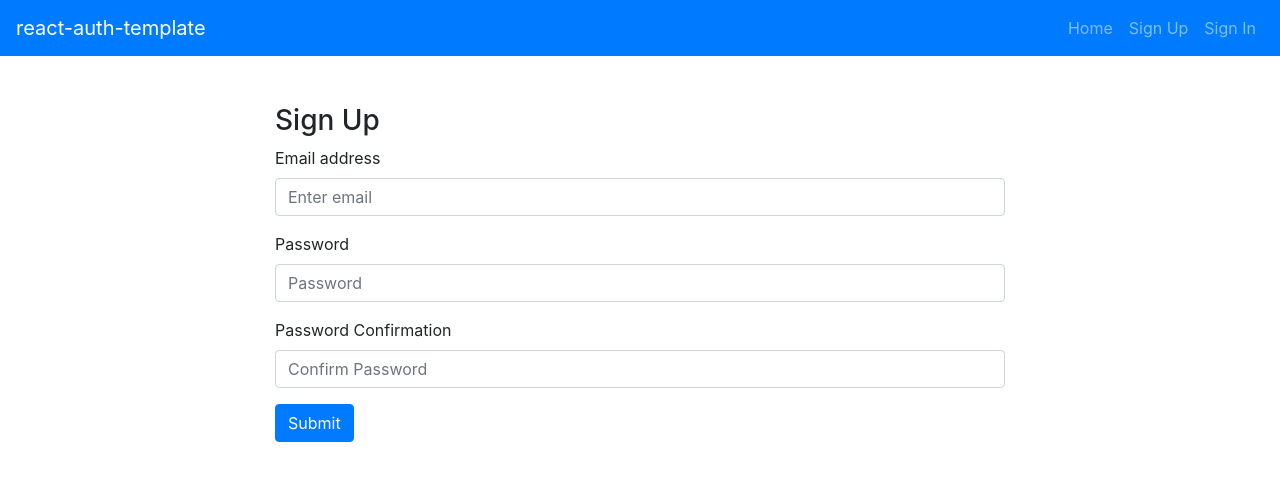
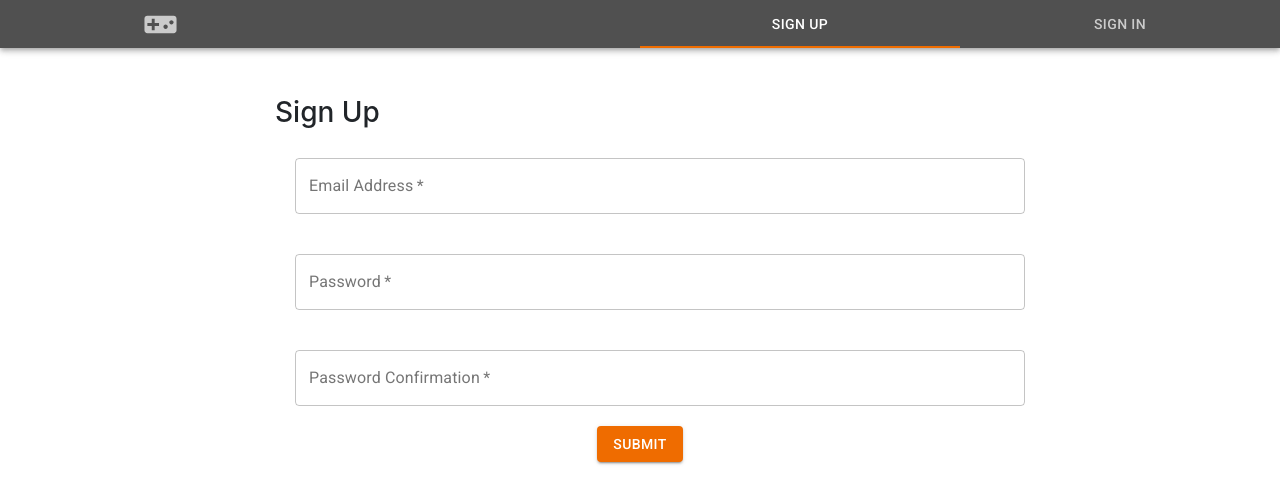
Before and after one commit to TavvyCat/video-games-client, a React app: page /#/sign-up in a window 1280 px wide. Shown: the top 504 px of the page. Built offline with nearby package versions, Linux system fonts and the light colour scheme.

Commit message:
First day work
Added games api calls. Added Material UI styling.

```diff
--- a/package.json
+++ b/package.json
@@ -4,6 +4,8 @@
   "version": "0.1.0",
   "private": true,
   "dependencies": {
+    "@material-ui/core": "^4.11.2",
+    "@material-ui/icons": "^4.11.2",
     "autoprefixer": "7.1.6",
     "axios": "^0.18.0",
     "bootstrap": "^4.3.1",
--- a/public/index.html
+++ b/public/index.html
@@ -10,8 +10,9 @@ unless you know exactly what you're doing! -->
 
     <link rel="manifest" href="%PUBLIC_URL%/manifest.json">
     <link rel="shortcut icon" href="%PUBLIC_URL%/favicon.ico">
+    <link rel="stylesheet" href="https://fonts.googleapis.com/css?family=Roboto:300,400,500,700&display=swap" />
 
-    <title>React App</title>
+    <title>Video Games</title>
   </head>
   <body>
     <noscript>
--- a/src/App.js
+++ b/src/App.js
@@ -62,7 +62,7 @@ class App extends Component {
           <AuthenticatedRoute user={user} path='/sign-out' render={() => (
             <SignOut msgAlert={this.msgAlert} clearUser={this.clearUser} user={user} />
           )} />
-          <AuthenticatedRoute user={user} path='/change-password' render={() => (
+          <AuthenticatedRoute user={user} path='/change-pw' render={() => (
             <ChangePassword msgAlert={this.msgAlert} user={user} />
           )} />
         </main>
--- a/src/components/ChangePassword/ChangePassword.js
+++ b/src/components/ChangePassword/ChangePassword.js
@@ -4,8 +4,7 @@ import { withRouter } from 'react-router-dom'
 import { changePassword } from '../../api/auth'
 import messages from '../AutoDismissAlert/messages'
 
-import Form from 'react-bootstrap/Form'
-import Button from 'react-bootstrap/Button'
+import { TextField, Button } from '@material-ui/core'
 
 class ChangePassword extends Component {
   constructor () {
@@ -50,36 +49,39 @@ class ChangePassword extends Component {
       <div className="row">
         <div className="col-sm-10 col-md-8 mx-auto mt-5">
           <h3>Change Password</h3>
-          <Form onSubmit={this.onChangePassword}>
-            <Form.Group controlId="oldPassword">
-              <Form.Label>Old password</Form.Label>
-              <Form.Control
+          <form onSubmit={this.onSignIn} style={{ textAlign: 'center' }}>
+            <TextField
+              label="Old Password"
               required
+              style={{ margin: 20 }}
+              type="email"
               name="oldPassword"
               value={oldPassword}
-                type="password"
               placeholder="Old Password"
+              fullWidth
+              variant='outlined'
               onChange={this.handleChange}
             />
-            </Form.Group>
-            <Form.Group controlId="newPassword">
-              <Form.Label>New Password</Form.Label>
-              <Form.Control
+            <TextField
+              label="New Password"
               required
+              style={{ margin: 20 }}
               name="newPassword"
               value={newPassword}
               type="password"
               placeholder="New Password"
+              fullWidth
+              variant='outlined'
               onChange={this.handleChange}
             />
-            </Form.Group>
             <Button
-              variant="primary"
-              type="submit"
+              color='secondary'
+              variant='contained'
+              type='submit'
             >
               Submit
             </Button>
-          </Form>
+          </form>
         </div>
       </div>
     )
--- a/src/components/Header/Header.js
+++ b/src/components/Header/Header.js
@@ -1,41 +1,35 @@
-import React, { Fragment } from 'react'
-import Nav from 'react-bootstrap/Nav'
-import Navbar from 'react-bootstrap/Navbar'
+import { AppBar, Tab, Tabs } from '@material-ui/core'
+import VideogameAssetIcon from '@material-ui/icons/VideogameAsset'
+import React, { useState } from 'react'
+import { withRouter } from 'react-router-dom'
 
-const authenticatedOptions = (
-  <Fragment>
-    <Nav.Link href="#change-password">Change Password</Nav.Link>
-    <Nav.Link href="#sign-out">Sign Out</Nav.Link>
-  </Fragment>
-)
+const Header = ({ user, history }) => {
+  const [value, setValue] = useState(history.location.pathname)
+  // const allTabs = ['/', '/change-pw', '/sign-out', '/sign-up', '/sign-in']
 
-const unauthenticatedOptions = (
-  <Fragment>
-    <Nav.Link href="#sign-up">Sign Up</Nav.Link>
-    <Nav.Link href="#sign-in">Sign In</Nav.Link>
-  </Fragment>
-)
+  const handleChange = (event, value) => {
+    setValue(value)
+    history.push(value)
+  }
 
-const alwaysOptions = (
-  <Fragment>
-    <Nav.Link href="#/">Home</Nav.Link>
-  </Fragment>
-)
+  return (
+    <AppBar position="static" >
+      <Tabs
+        variant="fullWidth"
+        value={value}
+        onChange={handleChange}
+        aria-label="nav tabs"
+      >
+        <Tab icon={<VideogameAssetIcon fontSize="large" />} value="/" />
+        <Tab disabled/>
+        <Tab label="Change Password" value="/change-pw" style={user ? { 'display': 'inline-flex' } : { 'display': 'none' }} />
+        <Tab label="Sign Out" value="/sign-out" style={user ? { 'display': 'inline-flex' } : { 'display': 'none' }} />
+        <Tab label="Sign Up" value="/sign-up" style={user ? { 'display': 'none' } : { 'display': 'inline-flex' }} />
+        <Tab label="Sign In" value="/sign-in" style={user ? { 'display': 'none' } : { 'display': 'inline-flex' }} />
+        {/* <LinkTab label="Change Password" href="#change-pw" {...a11yProps(0)} /> */}
+      </Tabs>
+    </AppBar>
+  )
+}
 
-const Header = ({ user }) => (
-  <Navbar bg="primary" variant="dark" expand="md">
-    <Navbar.Brand href="#">
-      react-auth-template
-    </Navbar.Brand>
-    <Navbar.Toggle aria-controls="basic-navbar-nav" />
-    <Navbar.Collapse id="basic-navbar-nav">
-      <Nav className="ml-auto">
-        { user && <span className="navbar-text mr-2">Welcome, {user.email}</span>}
-        { alwaysOptions }
-        { user ? authenticatedOptions : unauthenticatedOptions }
-      </Nav>
-    </Navbar.Collapse>
-  </Navbar>
-)
-
-export default Header
+export default withRouter(Header)
--- a/src/components/SignIn/SignIn.js
+++ b/src/components/SignIn/SignIn.js
@@ -4,8 +4,7 @@ import { withRouter } from 'react-router-dom'
 import { signIn } from '../../api/auth'
 import messages from '../AutoDismissAlert/messages'
 
-import Form from 'react-bootstrap/Form'
-import Button from 'react-bootstrap/Button'
+import { Button, TextField } from '@material-ui/core'
 
 class SignIn extends Component {
   constructor () {
@@ -51,36 +50,39 @@ class SignIn extends Component {
       <div className="row">
         <div className="col-sm-10 col-md-8 mx-auto mt-5">
           <h3>Sign In</h3>
-          <Form onSubmit={this.onSignIn}>
-            <Form.Group controlId="email">
-              <Form.Label>Email address</Form.Label>
-              <Form.Control
+          <form onSubmit={this.onSignIn} style={{ textAlign: 'center' }}>
+            <TextField
+              label="Email Address"
               required
+              style={{ margin: 20 }}
               type="email"
               name="email"
               value={email}
               placeholder="Enter email"
+              fullWidth
+              variant='outlined'
               onChange={this.handleChange}
             />
-            </Form.Group>
-            <Form.Group controlId="password">
-              <Form.Label>Password</Form.Label>
-              <Form.Control
+            <TextField
+              label="Password"
               required
+              style={{ margin: 20 }}
               name="password"
               value={password}
               type="password"
               placeholder="Password"
+              fullWidth
+              variant='outlined'
               onChange={this.handleChange}
             />
-            </Form.Group>
             <Button
-              variant="primary"
-              type="submit"
+              color='secondary'
+              variant='contained'
+              type='submit'
             >
               Submit
             </Button>
-          </Form>
+          </form>
         </div>
       </div>
     )
--- a/src/components/SignUp/SignUp.js
+++ b/src/components/SignUp/SignUp.js
@@ -4,8 +4,7 @@ import { withRouter } from 'react-router-dom'
 import { signUp, signIn } from '../../api/auth'
 import messages from '../AutoDismissAlert/messages'
 
-import Form from 'react-bootstrap/Form'
-import Button from 'react-bootstrap/Button'
+import { TextField, Button } from '@material-ui/core'
 
 class SignUp extends Component {
   constructor () {
@@ -53,47 +52,51 @@ class SignUp extends Component {
       <div className="row">
         <div className="col-sm-10 col-md-8 mx-auto mt-5">
           <h3>Sign Up</h3>
-          <Form onSubmit={this.onSignUp}>
-            <Form.Group controlId="email">
-              <Form.Label>Email address</Form.Label>
-              <Form.Control
+          <form onSubmit={this.onSignIn} style={{ textAlign: 'center' }}>
+            <TextField
+              label="Email Address"
               required
+              style={{ margin: 20 }}
               type="email"
               name="email"
               value={email}
               placeholder="Enter email"
+              fullWidth
+              variant='outlined'
               onChange={this.handleChange}
             />
-            </Form.Group>
-            <Form.Group controlId="password">
-              <Form.Label>Password</Form.Label>
-              <Form.Control
+            <TextField
+              label="Password"
               required
+              style={{ margin: 20 }}
               name="password"
               value={password}
               type="password"
               placeholder="Password"
+              fullWidth
+              variant='outlined'
               onChange={this.handleChange}
             />
-            </Form.Group>
-            <Form.Group controlId="passwordConfirmation">
-              <Form.Label>Password Confirmation</Form.Label>
-              <Form.Control
+            <TextField
+              label='Password Confirmation'
               required
+              style={{ margin: 20 }}
               name="passwordConfirmation"
               value={passwordConfirmation}
               type="password"
               placeholder="Confirm Password"
+              variant='outlined'
+              fullWidth
               onChange={this.handleChange}
             />
-            </Form.Group>
             <Button
-              variant="primary"
-              type="submit"
+              color='secondary'
+              variant='contained'
+              type='submit'
             >
               Submit
             </Button>
-          </Form>
+          </form>
         </div>
       </div>
     )
--- a/src/index.js
+++ b/src/index.js
@@ -1,13 +1,27 @@
 import React from 'react'
 import ReactDOM from 'react-dom'
+import { HashRouter } from 'react-router-dom'
+import { createMuiTheme, ThemeProvider } from '@material-ui/core'
 import './index.scss'
 
 import App from './App'
-import { HashRouter } from 'react-router-dom'
+
+const theme = createMuiTheme({
+  palette: {
+    primary: {
+      main: '#505050'
+    },
+    secondary: {
+      main: '#ef6c00'
+    }
+  }
+})
 
 const appJsx = (
   <HashRouter>
-    <App />
+    <ThemeProvider theme={theme}>
+      <App />
+    </ThemeProvider>
   </HashRouter>
 )
 
```
Also changed, not shown: src/api/games.js (added, +39 -0 lines), src/components/Games/GamesIndex.js (added, +20 -0 lines), 1 other file (tests, documents, lock files or other folders). Lines whose indentation alone changed are shown as unchanged.
